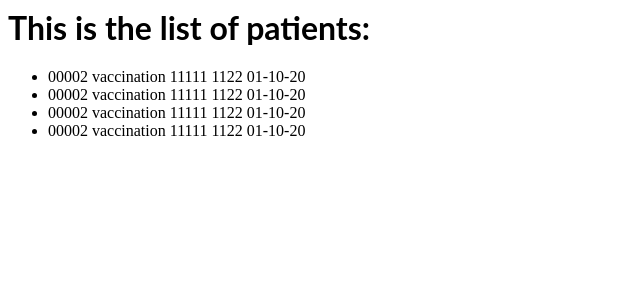
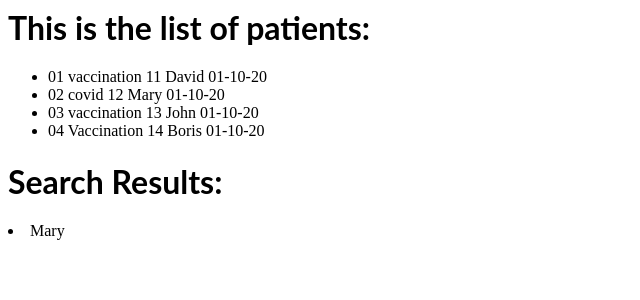
Before and after one commit to gitzdave/Example-task2, a React (Create React App) app: page / in a window 1280 px wide. Shown: the top 300 px of the page, without its empty margins (0-640 px from the left). Built offline with nearby package versions, Linux system fonts and the light colour scheme.

Commit message:
1 file modified

```diff
--- a/src/App.js
+++ b/src/App.js
@@ -5,19 +5,28 @@ import MedicalTreatmentList from './MedicalTreatmentList';
 
 export default function App() {
 const medicalTreatmentListAsJson =
-'[{ "treatCourseId": "11111" , "treatId": "00002" , "name": "1122", "type": "vaccination", "startDate": "01-10-20" },'
+'[{ "treatCourseId": "11" , "treatId": "01" , "name": "David", "type": "vaccination", "startDate": "01-10-20" },'
 +
-'{ "treatCourseId": "11111" , "treatId": "00002" , "name": "1122", "type": "vaccination", "startDate": "01-10-20" },'+
-'{ "treatCourseId": "11111" , "treatId": "00002" , "name": "1122", "type": "vaccination", "startDate": "01-10-20" },'+
-'{ "treatCourseId": "11111" , "treatId": "00002" , "name": "1122", "type": "vaccination", "startDate": "01-10-20" }]';
+'{ "treatCourseId": "12" , "treatId": "02" , "name": "Mary", "type": "covid", "startDate": "01-10-20" },'+
+'{ "treatCourseId": "13" , "treatId": "03" , "name": "John", "type": "vaccination", "startDate": "01-10-20" },'+
+'{ "treatCourseId": "14" , "treatId": "04" , "name": "Boris", "type": "Vaccination", "startDate": "01-10-20" }]';
 
 const dataString = JSON.parse(medicalTreatmentListAsJson);
+
+
 
   return (
     <div>
       <h1>This is the list of patients: </h1>
      <MedicalTreatmentList  data = {medicalTreatmentListAsJson}/>
 
+     <h1>Search Results: </h1>
+
+     {dataString.filter(record => record.type =="covid").map(filteredRecord => (
+        <li>
+          {filteredRecord.name}
+        </li>
+      ))}
     </div>
   );
 }
```
